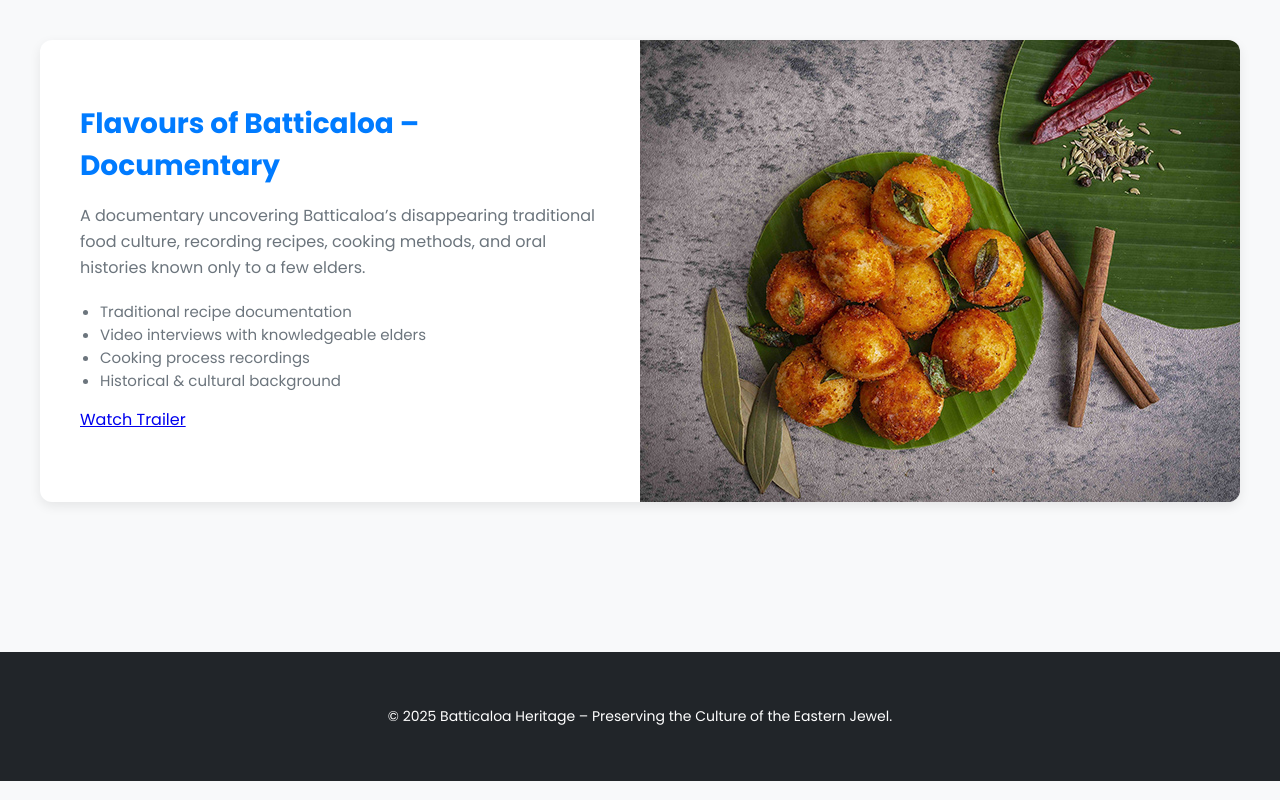
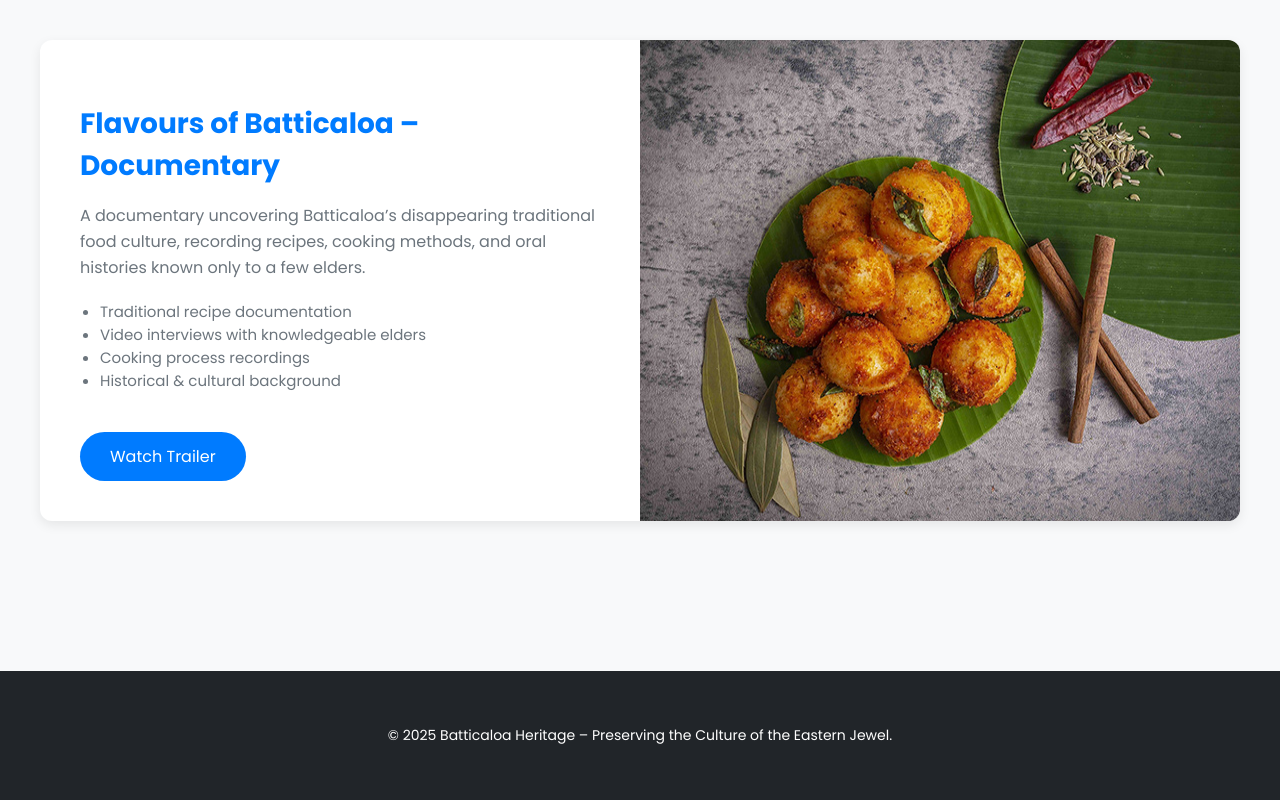
Before and after one commit to thivaharan-selvanayagam/mattakalappu-frontend, a Next.js app: page /projects in a window 1280 px wide. Shown: the part 1215-2015 px from the top of the page. Built offline with nearby package versions, Linux system fonts and the light colour scheme.

Commit message:
separate project page style added

```diff
--- a/pages/projects.js
+++ b/pages/projects.js
@@ -2,6 +2,8 @@ import Head from "next/head";
 import Link from "next/link";
 import Image from "next/image";
 import Navbar from "../components/Navbar";
+import "../styles/projects.css";
+
 
 
 export default function Projects() {
@@ -90,7 +92,7 @@ export default function Projects() {
       </footer>
 
       {/* Component-level styles */}
-      <style jsx>{`
+      {/* <style jsx>{`
         .hero {
             background: linear-gradient(
                 rgba(0, 0, 0, 0.6),
@@ -194,7 +196,7 @@ export default function Projects() {
             }
         }
         `}
-        </style>
+        </style> */}
 
     </div>
   );
--- a/styles/globals.css
+++ b/styles/globals.css
@@ -1,4 +1,21 @@
 /* NAVBAR BASE */
+:root {
+  --primary-color: #007bff;
+  --secondary-color: #6c757d;
+  --text-color: #212529;
+  --background-light: #f8f9fa;
+  --white: #ffffff;
+  --shadow-light: 0 4px 12px rgba(0, 0, 0, 0.08);
+  --transition-speed: 0.3s;
+}
+
+body {
+  margin: 0;
+  font-family: 'Poppins', sans-serif;
+  background: var(--background-light);
+  color: var(--text-color);
+}
+
 .navbar {
     display: flex;
     justify-content: space-between;
@@ -64,20 +81,3 @@
         display: flex; /* Show when menu is open */
     }
 }
-
-:root {
-  --primary-color: #007bff;
-  --secondary-color: #6c757d;
-  --text-color: #212529;
-  --background-light: #f8f9fa;
-  --white: #ffffff;
-  --shadow-light: 0 4px 12px rgba(0, 0, 0, 0.08);
-  --transition-speed: 0.3s;
-}
-
-body {
-  margin: 0;
-  font-family: 'Poppins', sans-serif;
-  background: var(--background-light);
-  color: var(--text-color);
-}
--- /dev/null
+++ b/styles/projects.css
@@ -0,0 +1,102 @@
+.hero {
+            background: linear-gradient(
+                rgba(0, 0, 0, 0.6),
+                rgba(0, 0, 0, 0.5)
+            ),
+            url("/hero.jpg") center/cover;
+            text-align: center;
+            color: var(--white);
+            padding: 120px 20px;
+        }
+
+        .hero h1 {
+            font-size: 48px;
+            margin-bottom: 15px;
+        }
+
+        .hero p {
+            font-size: 20px;
+            max-width: 700px;
+            margin: 0 auto;
+        }
+
+        .section {
+            padding: 80px 20px;
+            max-width: 1200px;
+            margin: auto;
+        }
+
+        .project-card {
+            background: var(--white);
+            box-shadow: var(--shadow-light);
+            border-radius: 12px;
+            display: flex;
+            overflow: hidden;
+            margin-bottom: 70px;
+        }
+
+        .project-card.reverse {
+            flex-direction: row-reverse;
+        }
+
+        .project-content {
+            padding: 40px;
+            width: 50%;
+        }
+
+        .project-content h2 {
+            color: var(--primary-color);
+            font-size: 28px;
+            margin-bottom: 15px;
+        }
+
+        .project-content p {
+            color: var(--secondary-color);
+            line-height: 1.6;
+        }
+
+        .project-content ul {
+            margin-top: 20px;
+            padding-left: 20px;
+            color: var(--secondary-color);
+            font-size: 15px;
+        }
+
+        .btn {
+            display: inline-block;
+            margin-top: 25px;
+            padding: 12px 30px;
+            background: var(--primary-color);
+            color: var(--white);
+            border-radius: 50px;
+            text-decoration: none;
+            transition: transform var(--transition-speed),
+            background var(--transition-speed);
+        }
+
+        .btn:hover {
+            background: #0056b3;
+            transform: translateY(-2px);
+        }
+
+        .footer {
+            background: var(--text-color);
+            color: var(--white);
+            padding: 40px;
+            text-align: center;
+            font-size: 14px;
+        }
+
+        @media (max-width: 900px) {
+            .project-card {
+            flex-direction: column;
+            }
+
+            .project-content {
+            width: 100%;
+            }
+
+            .project-card :global(img) {
+            width: 100%;
+            }
+        }
```
